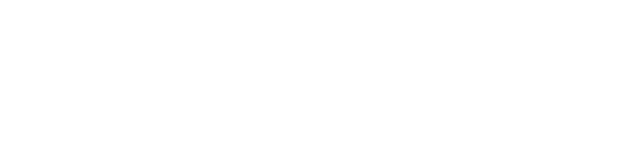
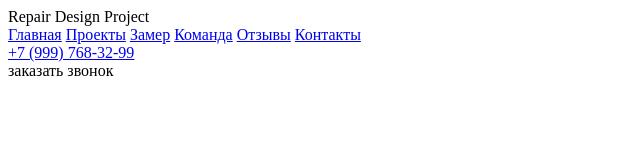
Before and after one commit to Genzo-droid/by, a website: page index.html in a window 1280 px wide. Shown: the whole page, without its empty margins (0-640 px from the left). Drawn offline with Linux system fonts and the light colour scheme.

Commit message:
feat: add header in index.html

```diff
--- a/index.html
+++ b/index.html
@@ -1,11 +1,31 @@
 <!DOCTYPE html>
-<html lang="en">
+<html lang="ru">
 <head>
   <meta charset="UTF-8">
   <meta name="viewport" content="width=device-width, initial-scale=1.0">
-  <title>Document</title>
+  <title>Repair Design Project</title>
 </head>
 <body>
-
+<header class="header">
+  <div class="container">
+    <div class="menu">
+      <div class="logo menu__logo">Repair Design Project</div>
+      <nav class="nav menu_nav">
+        <a href="#" class="nav__item">Главная</a>
+        <a href="#" class="nav__item">Проекты</a>
+        <a href="#" class="nav__item">Замер</a>
+        <a href="#" class="nav__item">Команда</a>
+        <a href="#" class="nav__item">Отзывы</a>
+        <a href="#" class="nav__item">Контакты</a>
+      </nav>
+      <div class="contacts menu__contacts">
+        <a href="tel:+79997683299" class="phone contacts__phone">+7 (999) 768-32-99</a>
+        <div class="button contacts__button button--primary">заказать звонок</div>
+      </div>
+    </div>
+    <!-- /.menu -->
+  </div>
+  <!-- /.container -->
+</header>
 </body>
 </html>
```
Also changed, not shown: gulpfile.js (+12 -12 lines).
